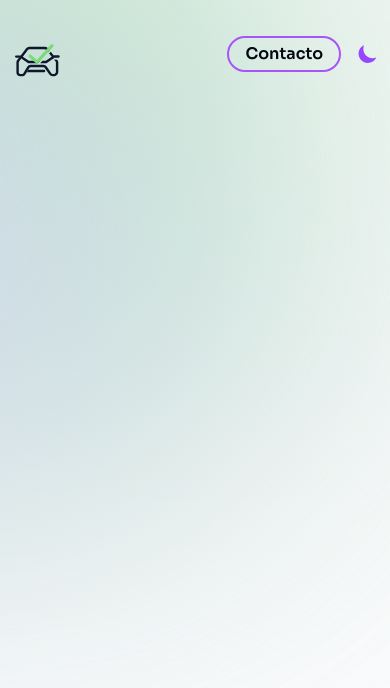
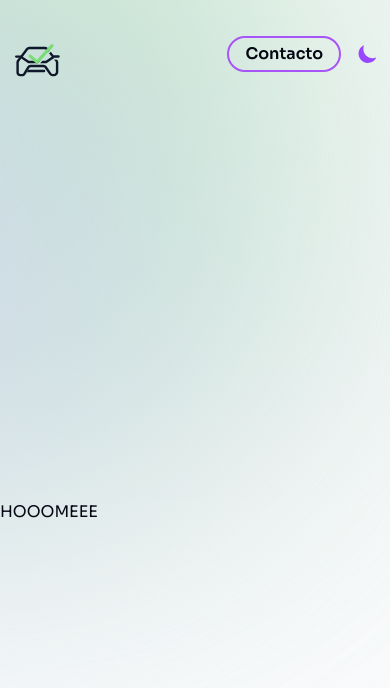
Before and after one commit to dmmtdeveloper/enregla-web, a Next.js app: page / in a window 390 px wide. Shown: the top 688 px of the page. Built offline with nearby package versions, Linux system fonts and the light colour scheme.

Commit message:
dashboard

```diff
--- /dev/null
+++ b/app/admin/page.tsx
@@ -0,0 +1,9 @@
+import Layout from "./ui/layout";
+
+export default function Dashboard() {
+  return (
+    <>
+      <Layout></Layout>
+    </>
+  );
+}
--- /dev/null
+++ b/app/admin/ui/layout.tsx
@@ -0,0 +1,7 @@
+export default function Layout() {
+  return (
+    <>
+      <nav>jsahsaj</nav>
+    </>
+  );
+}
--- a/app/layout.tsx
+++ b/app/layout.tsx
@@ -18,27 +18,9 @@ export default function RootLayout({
 }>) {
   return (
     <html lang="en">
-      <body className={`${sora.className} bg-gray-50 text-gray-950 relative h-[5000px]`}>
-        <div
-          className={clsx(
-            "bg-[#7ADB78]",
-            " absolute top-[-6rem]",
-            "-z-10 right-[11rem]",
-            "h-[31.25rem] w-[31.25rem]",
-            "rounded-full blur-[10rem] sm:w-[68.75rem]"
-          )}
-        ></div>
-
-        <div
-          className={clsx(
-            "bg-[#dbd7fb]",
-            "absolute top-[-1rem] -z-10",
-            "left-[-35rem] h-[31.25rem] w-[50rem]",
-            "rounded-full blur-[10rem] sm:w-[68.75rem]",
-            "md:left-[-33rem] lg-left-[-28rem] xl-left-[-15rem] 2xl:left-[]"
-          )}
-        ></div>
-        <Navbar />
+      <body
+        className={`${sora.className} bg-gray-50 text-gray-950 relative h-[5000px]`}
+      >
         {children}
       </body>
     </html>
--- a/app/page.tsx
+++ b/app/page.tsx
@@ -1,8 +1,5 @@
+import MainLayout from "@/components/layout";
 
 export default function Home() {
-  return (
-    <main >
-
-    </main>
-  );
+  return <MainLayout>HOOOMEEE</MainLayout>;
 }
--- /dev/null
+++ b/components/layout.tsx
@@ -0,0 +1,36 @@
+import clsx from "clsx";
+import { Navbar } from "./Navbar";
+
+export default function MainLayout({
+  children,
+}: {
+  children: React.ReactNode;
+}) {
+  return (
+    <>
+      <main>
+        <div
+          className={clsx(
+            "bg-[#7ADB78]",
+            " absolute top-[-6rem]",
+            "-z-10 right-[11rem]",
+            "h-[31.25rem] w-[31.25rem]",
+            "rounded-full blur-[10rem] sm:w-[68.75rem]"
+          )}
+        ></div>
+
+        <div
+          className={clsx(
+            "bg-[#dbd7fb]",
+            "absolute top-[-1rem] -z-10",
+            "left-[-35rem] h-[31.25rem] w-[50rem]",
+            "rounded-full blur-[10rem] sm:w-[68.75rem]",
+            "md:left-[-33rem] lg-left-[-28rem] xl-left-[-15rem] 2xl:left-[]"
+          )}
+        ></div>
+        <Navbar />
+        <main className="pt-[31.25rem]">{children}</main>
+      </main>
+    </>
+  );
+}
```
Also changed, not shown: 1 other file (tests, documents, lock files or other folders).
